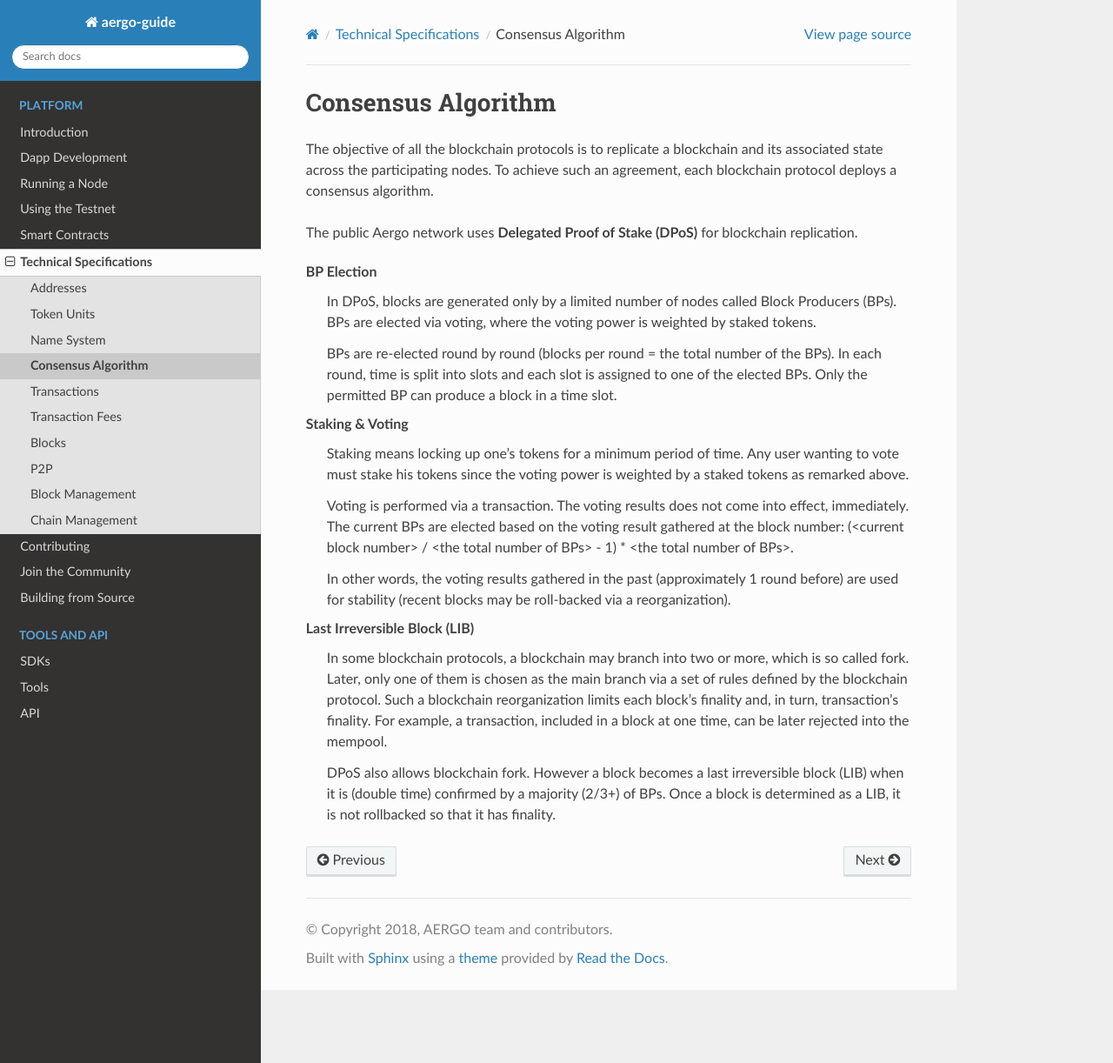
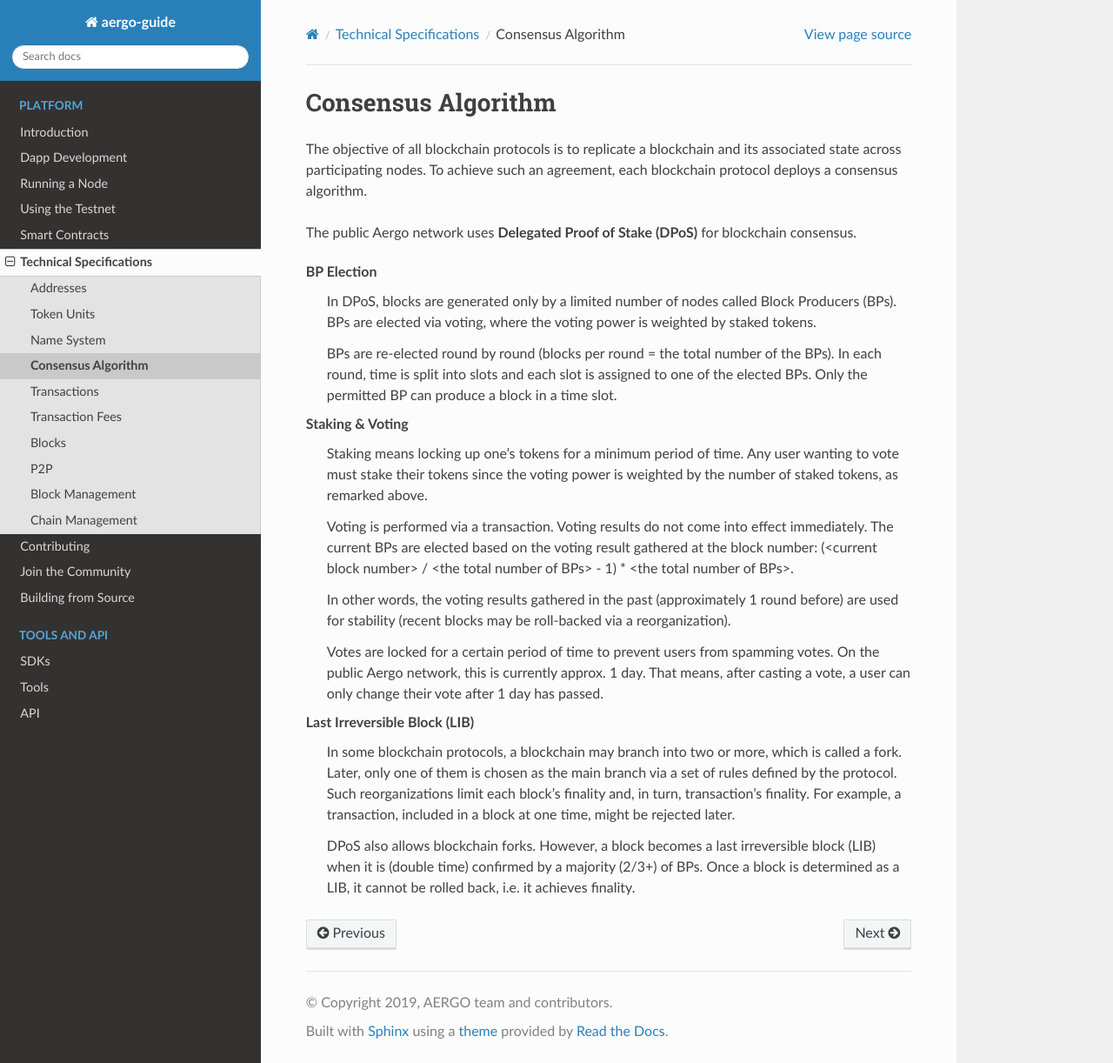
Before and after one commit to aergoio/guide, a Sphinx documentation site: the page built from source/specs/consensus.rst, in a window 1280 px wide and 1222 px high. Shown: the whole window at 87% size. Built offline with Sphinx 7.4.7 and the Read the Docs theme 2.0.0, drawn with Linux system fonts in a browser that asks for light colours.

Commit message:
Improve consensus article

```diff
--- a/source/conf.py
+++ b/source/conf.py
@@ -20,7 +20,7 @@
 # -- Project information -----------------------------------------------------
 
 project = u'aergo-guide'
-copyright = u'2018, AERGO team and contributors'
+copyright = u'2019, AERGO team and contributors'
 author = u'AERGO team and contributors'
 
 # The short X.Y version
--- a/source/specs/consensus.rst
+++ b/source/specs/consensus.rst
@@ -1,13 +1,12 @@
 Consensus Algorithm
 ===================
 
-The objective of all the blockchain protocols is to replicate a blockchain and
-its associated state across the participating nodes. To achieve such an
+The objective of all blockchain protocols is to replicate a blockchain and
+its associated state across participating nodes. To achieve such an
 agreement, each blockchain protocol deploys a consensus algorithm.
 
-
 The public Aergo network uses **Delegated Proof of Stake (DPoS)** for
-blockchain replication.
+blockchain consensus.
 
 BP Election
     In DPoS, blocks are generated only by a limited number of nodes called
@@ -21,11 +20,11 @@
 
 Staking & Voting
     Staking means locking up one's tokens for a minimum period of time. Any
-    user wanting to vote must stake his tokens since the voting power is
-    weighted by a staked tokens as remarked above.
+    user wanting to vote must stake their tokens since the voting power is
+    weighted by the number of staked tokens, as remarked above.
 
-    Voting is performed via a transaction. The voting results does not come
-    into effect, immediately. The current BPs are elected based on the voting
+    Voting is performed via a transaction. Voting results do not come
+    into effect immediately. The current BPs are elected based on the voting
     result gathered at the block number: (<current block number> / <the total
     number of BPs> - 1) * <the total number of BPs>.
 
@@ -33,15 +32,19 @@
     round before) are used for stability (recent blocks may be roll-backed via a
     reorganization).
 
+    Votes are locked for a certain period of time to prevent users from spamming
+    votes. On the public Aergo network, this is currently approx. 1 day. That means,
+    after casting a vote, a user can only change their vote after 1 day has passed.
+
 Last Irreversible Block (LIB)
-    In some blockchain protocols, a blockchain may branch into two or more, which is so called
-    fork. Later, only one of them is chosen as the main branch via a
-    set of rules defined by the blockchain protocol. Such a blockchain
-    reorganization limits each block's finality and, in turn, transaction's
-    finality. For example, a transaction, included in a block at one time, can
-    be later rejected into the mempool.
+    In some blockchain protocols, a blockchain may branch into two or more, which is called
+    a fork. Later, only one of them is chosen as the main branch via a set of rules
+    defined by the protocol. Such reorganizations limit each block's finality and,
+    in turn, transaction's finality.
+    For example, a transaction, included in a block at one time, might be
+    rejected later.
 
-    DPoS also allows blockchain fork. However a block becomes a last
+    DPoS also allows blockchain forks. However, a block becomes a last
     irreversible block (LIB) when it is (double time) confirmed by a majority (2/3+) of
-    BPs. Once a block is determined as a LIB, it is not rollbacked so that it has
-    finality.
+    BPs. Once a block is determined as a LIB, it cannot be rolled back, i.e. it
+    achieves finality.
```
